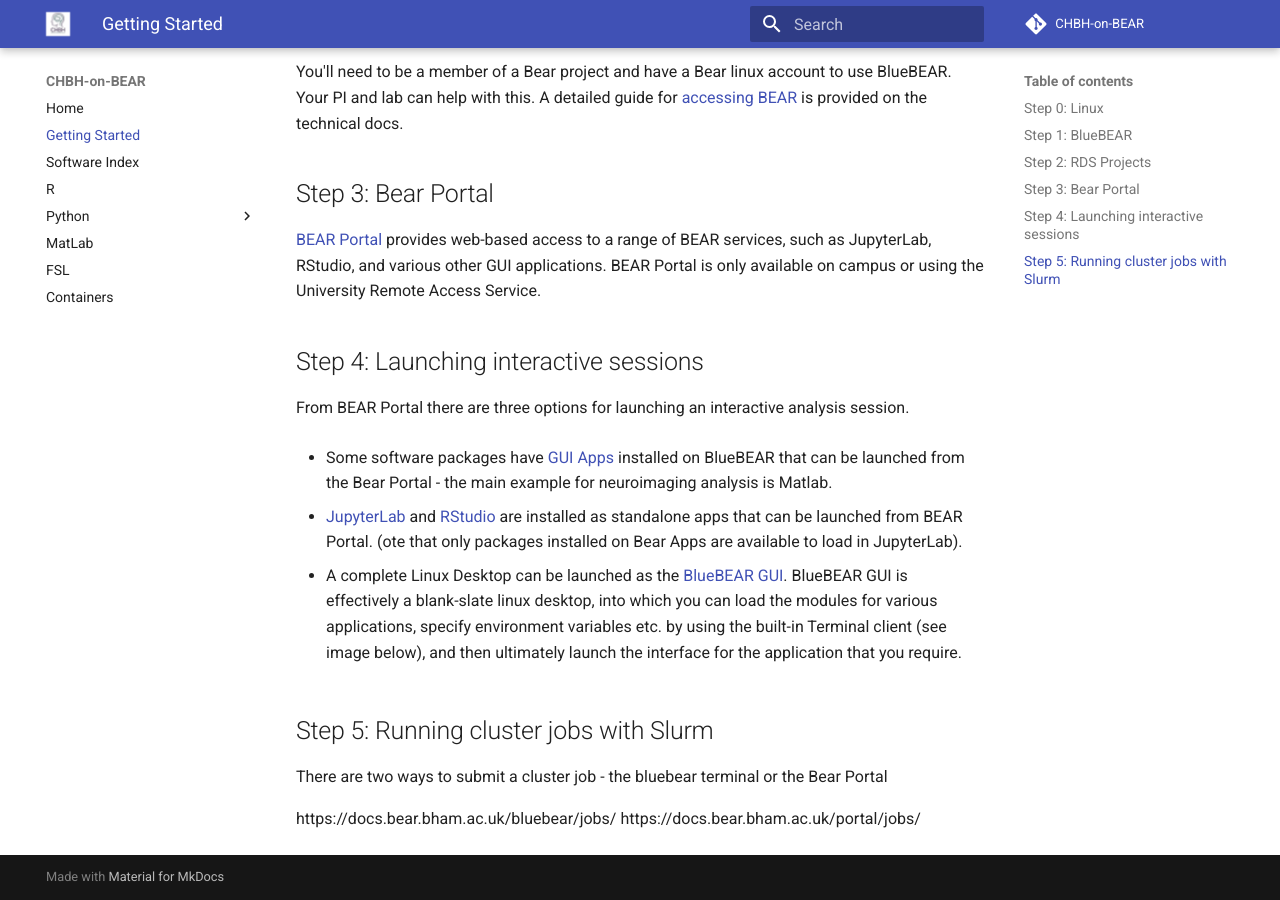
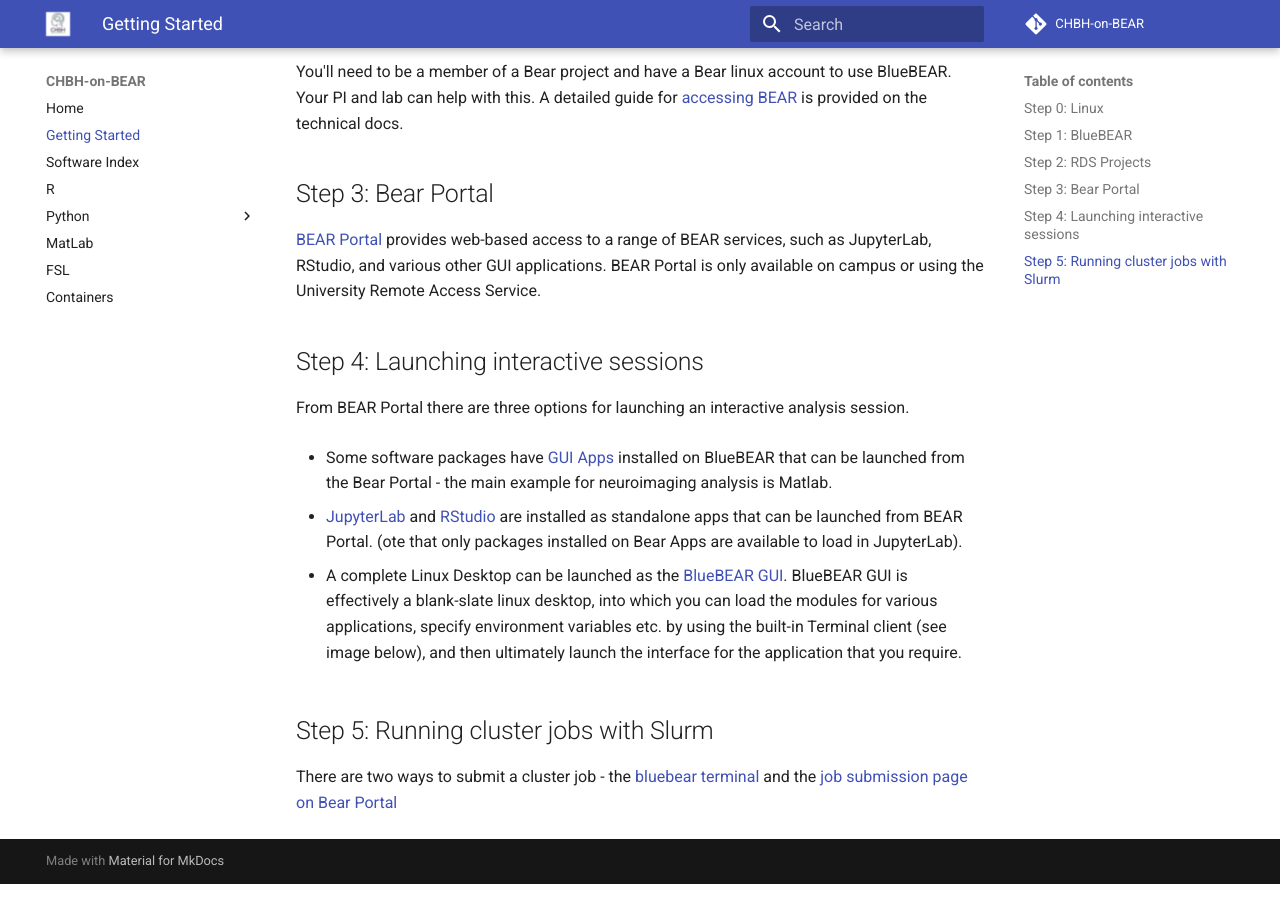
Before and after one commit to chbh-opensource/chbh-on-bear, an MkDocs documentation site: the page built from docs/getting_started.md, in a window 1280 px wide and 900 px high, scrolled down 614 px. Built offline with MkDocs 1.6.1 and Material for MkDocs 9.7.7, drawn with Linux system fonts in a browser that asks for light colours; comment, search, counter and statistics services are not loaded.

Commit message:
linter fixes

```diff
--- a/docs/getting_started.md
+++ b/docs/getting_started.md
@@ -30,10 +30,6 @@
 
 - A complete Linux Desktop can be launched as the [BlueBEAR GUI](https://docs.bear.bham.ac.uk/portal/gui/). BlueBEAR GUI is effectively a blank-slate linux desktop, into which you can load the modules for various applications, specify environment variables etc. by using the built-in Terminal client (see image below), and then ultimately launch the interface for the application that you require.
 
-
 ## Step 5: Running cluster jobs with Slurm
 
-There are two ways to submit a cluster job - the bluebear terminal or the Bear Portal
-
-https://docs.bear.bham.ac.uk/bluebear/jobs/
-https://docs.bear.bham.ac.uk/portal/jobs/
+There are two ways to submit a cluster job - the [bluebear terminal](https://docs.bear.bham.ac.uk/bluebear/jobs/) and the [job submission page on Bear Portal](https://docs.bear.bham.ac.uk/portal/jobs/)
```
Also changed, not shown: docs/neuroimaging_software.md (+0 -1 lines).
